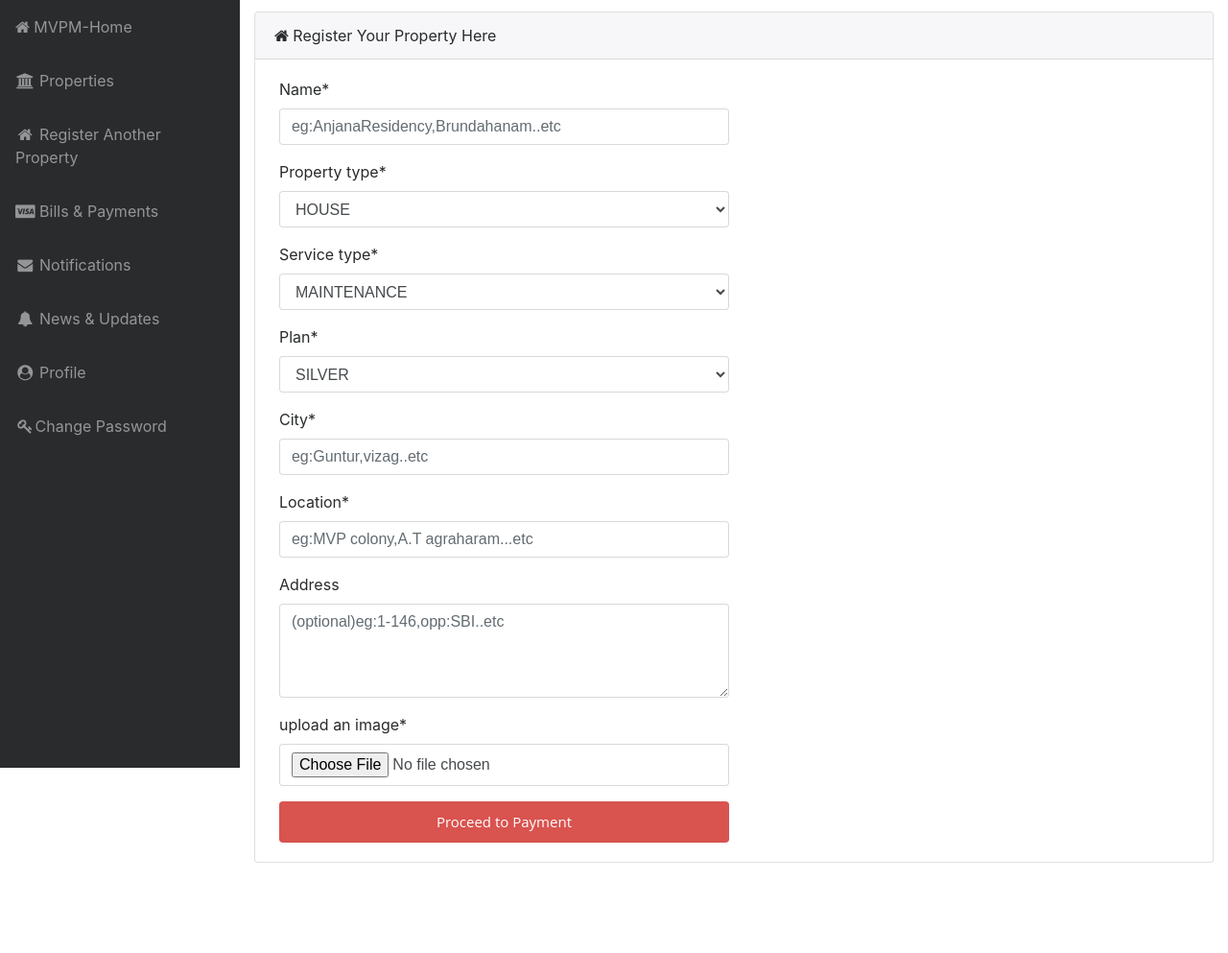
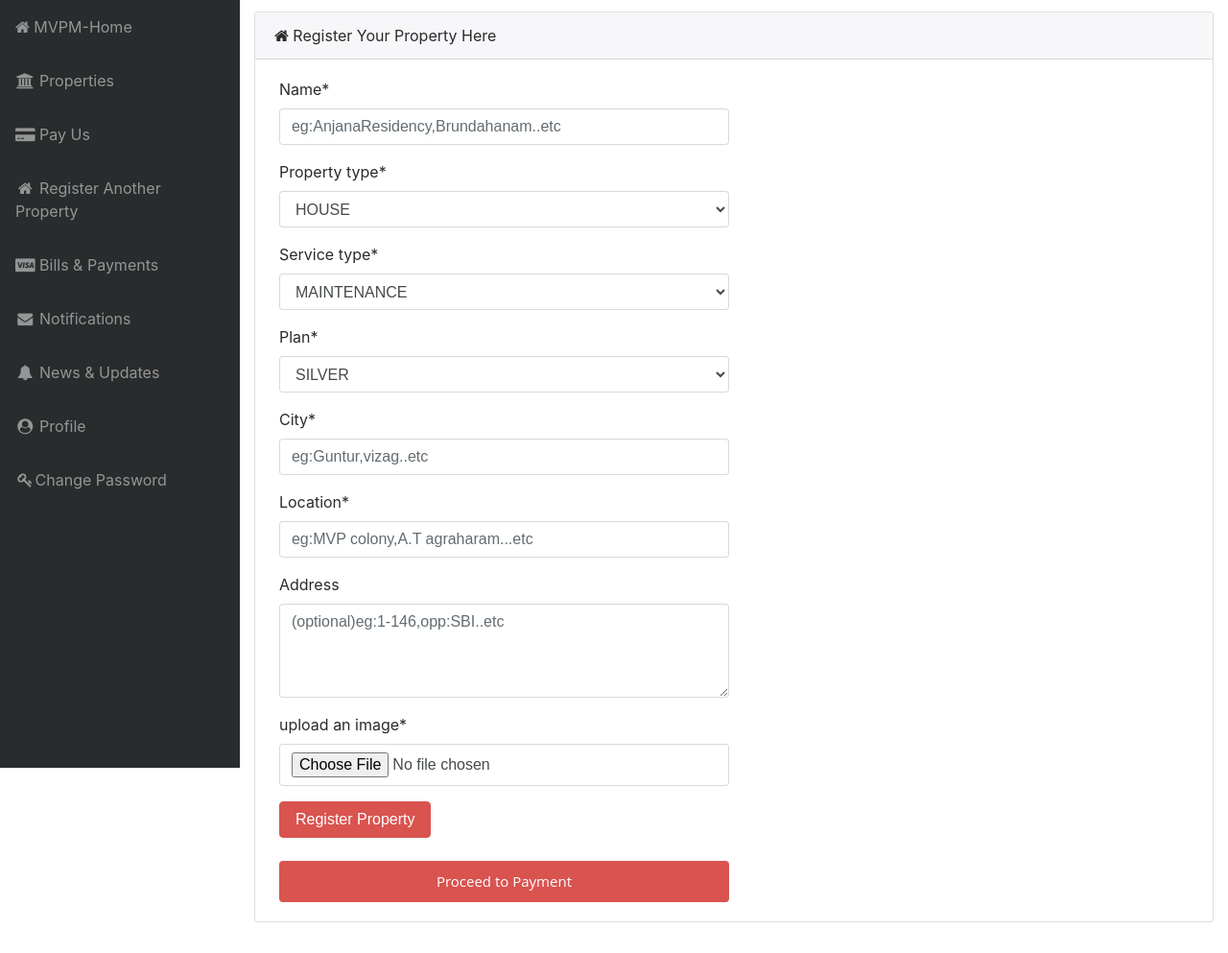
Before and after one commit to SriNandan33/MVPM, a Django app: page /account/dashboard/manage_property/register_property/ in a window 1280 px wide. Shown: the part 56-1049 px from the top of the page at 96% size. Before the commit the page ends 955 px from the top, so only its background shows below. Run offline with Django 3.2, Linux system fonts and the light colour scheme; a user stored in the database is signed in; data that the repository does not hold is empty; some libraries are stand-ins or nearby versions.

Commit message:
made some changes
1.removed redirtion for register property view
2.sumbit button in register property form
3.removed margin in homeforrent.html
4.custom style for instamojo button

```diff
--- a/promanage/views.py
+++ b/promanage/views.py
@@ -13,7 +13,6 @@ def Property_register_view(request):
         instance.user = request.user
         instance.save()
         messages.success(request,"Property Registered successfully")
-        return redirect('/account/dashboard/manage_property/properties/')
     return render(request,'dashboard/registerpro.html',{'form':form})
 
 @login_required(login_url='/account/login/')
--- a/static/instamojo/payment_buttons.css
+++ b/static/instamojo/payment_buttons.css
@@ -19,6 +19,7 @@
 }
 
 .im-checkout-btn:hover {
+  background: rgb(47, 190, 109);
   color: #ffffff;
   text-decoration: none;
 }
--- a/templates/core/homeforrent.html
+++ b/templates/core/homeforrent.html
@@ -9,7 +9,7 @@
 </head>
 <body>
     {% block content %}
-     <div class="container" style="margin-left: 20%;">
+     <div class="container">
          <p><a  href="/" style="text-decoration: none">Go Back</a>
         <div class="row">
             {% for obj in homes %}
--- a/templates/dashboard/dashboard.html
+++ b/templates/dashboard/dashboard.html
@@ -58,6 +58,9 @@
                 </li>
                 <li class="nav-item">
                     <a class="nav-link" href="/account/dashboard/manage_property/properties/"><i class="fa fa-fw fa-university"></i> Properties</a>
+                </li>
+                <li class="nav-item">
+                    <a class="nav-link" href="https://www.instamojo.com/@indigenius/" target="_blank"><i class="fa fa-credit-card-alt"></i> Pay Us</a>
                 </li>
                  <li class="nav-item">
                     <a class="nav-link" href="/account/dashboard/manage_property/register_property"><i class="fa fa-fw fa-home"></i> Register Another Property</a>
--- a/templates/dashboard/registerpro.html
+++ b/templates/dashboard/registerpro.html
@@ -10,7 +10,7 @@
         <form method="post" action="" enctype="multipart/form-data">
             {% csrf_token %}
             {{form|crispy  }}
-            <!--<button class="btn btn-danger btn-block" type="submit" name="submit" value="Add_property">Proceed to payment</button>-->
+            <button class="btn btn-danger" type="submit" name="submit" value="Add_property">Register Property</button><br/><br/>
             <a href="https://www.instamojo.com/@indigenius/" rel="im-checkout" data-behaviour="remote" data-style="None" data-text="Proceed to Payment" >pay</a>
         </form>
     </div>
```
